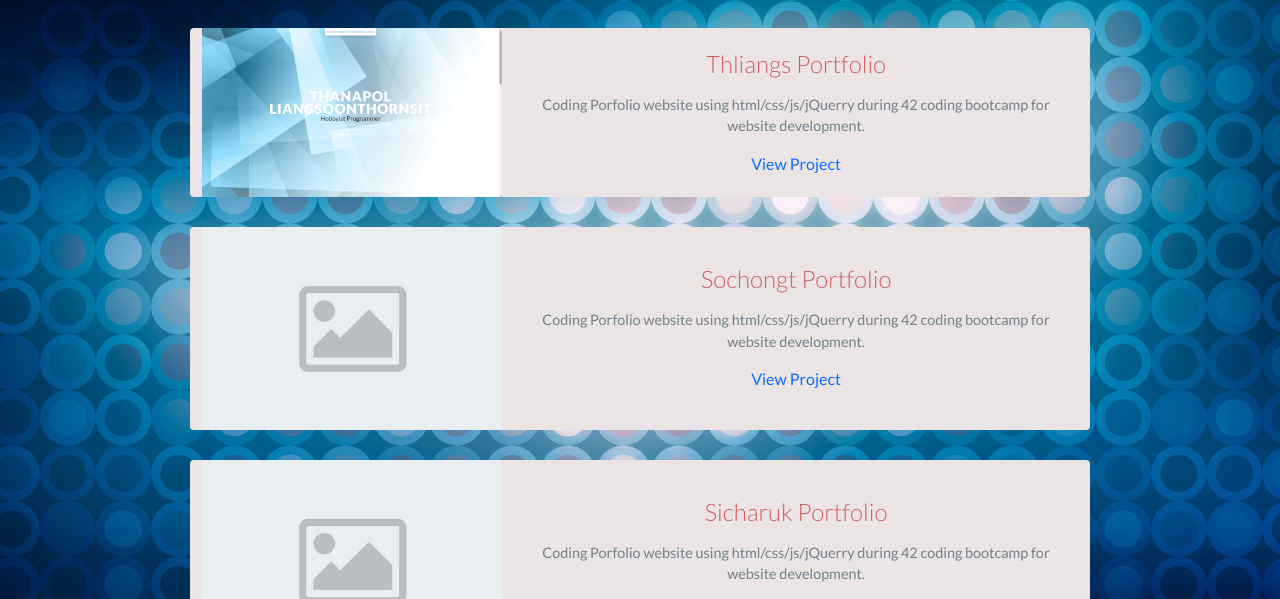
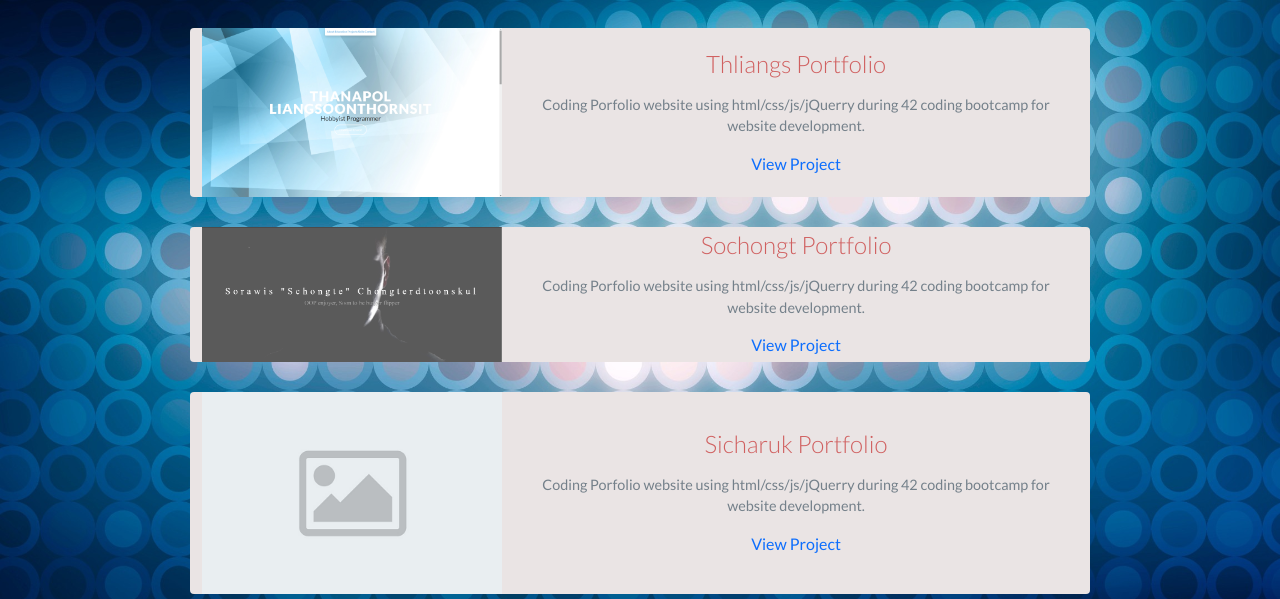
Before and after one commit to hazamashoken/42_discovery, a plain HTML site: page resume_nav/index.html in a window 1280 px wide. Shown: the part 110-709 px from the top of the page. Drawn offline with nearby package versions, Linux system fonts and the light colour scheme.

Commit message:
add sochongt port img

```diff
--- a/resume_nav/index.html
+++ b/resume_nav/index.html
@@ -34,7 +34,7 @@
 
                     <div class="project shadow-large">
                         <div class="project-image">
-                            <img src="img/placeholder.jpg" alt="Sochongt project image" />
+                            <img src="img/project1.png" alt="Sochongt project image" />
                         </div>
                         <div class="project-info">
                             <h3>Sochongt Portfolio</h3>
```
Also changed, not shown: resume_nav/img/project1.png (added).
